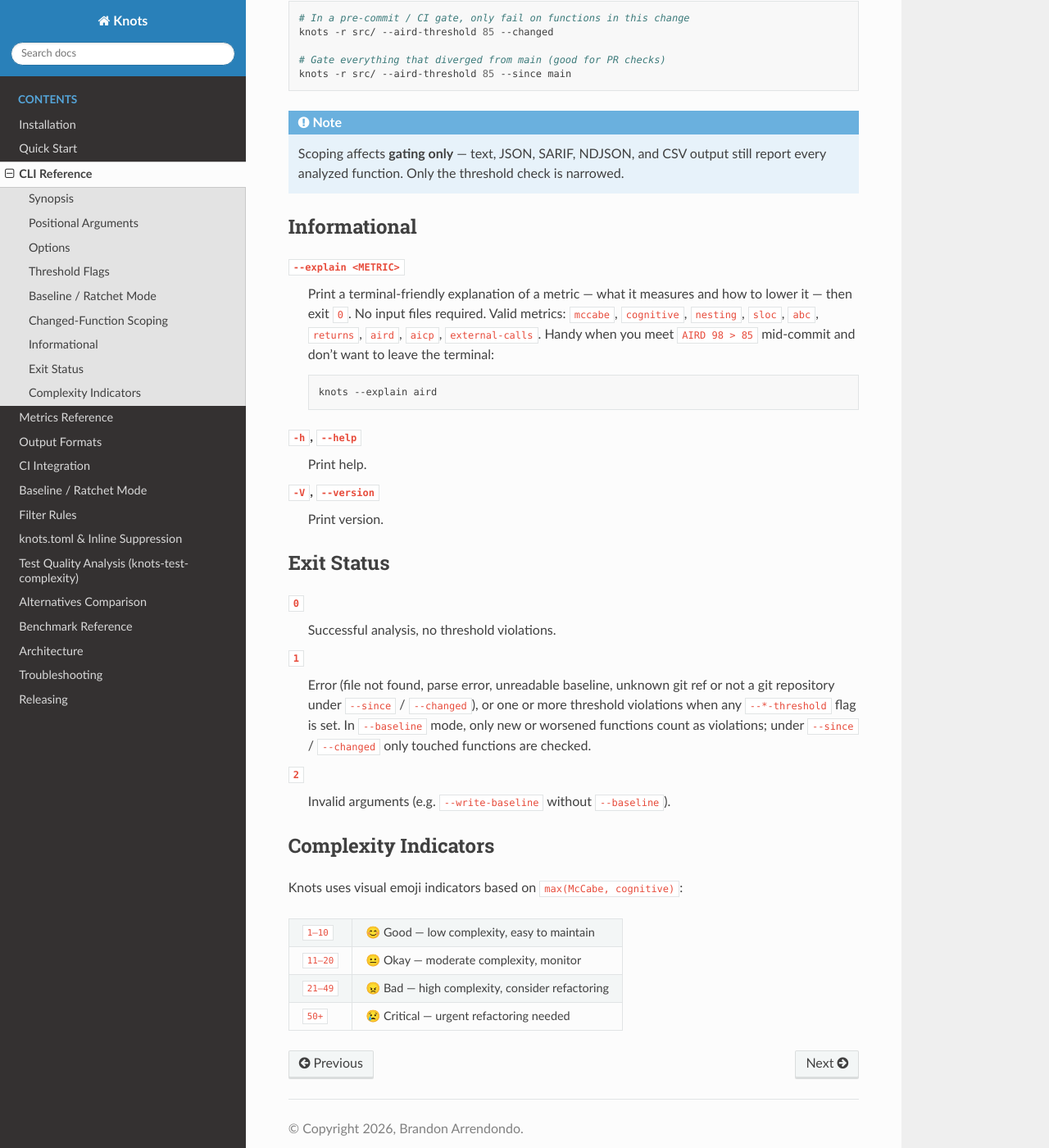
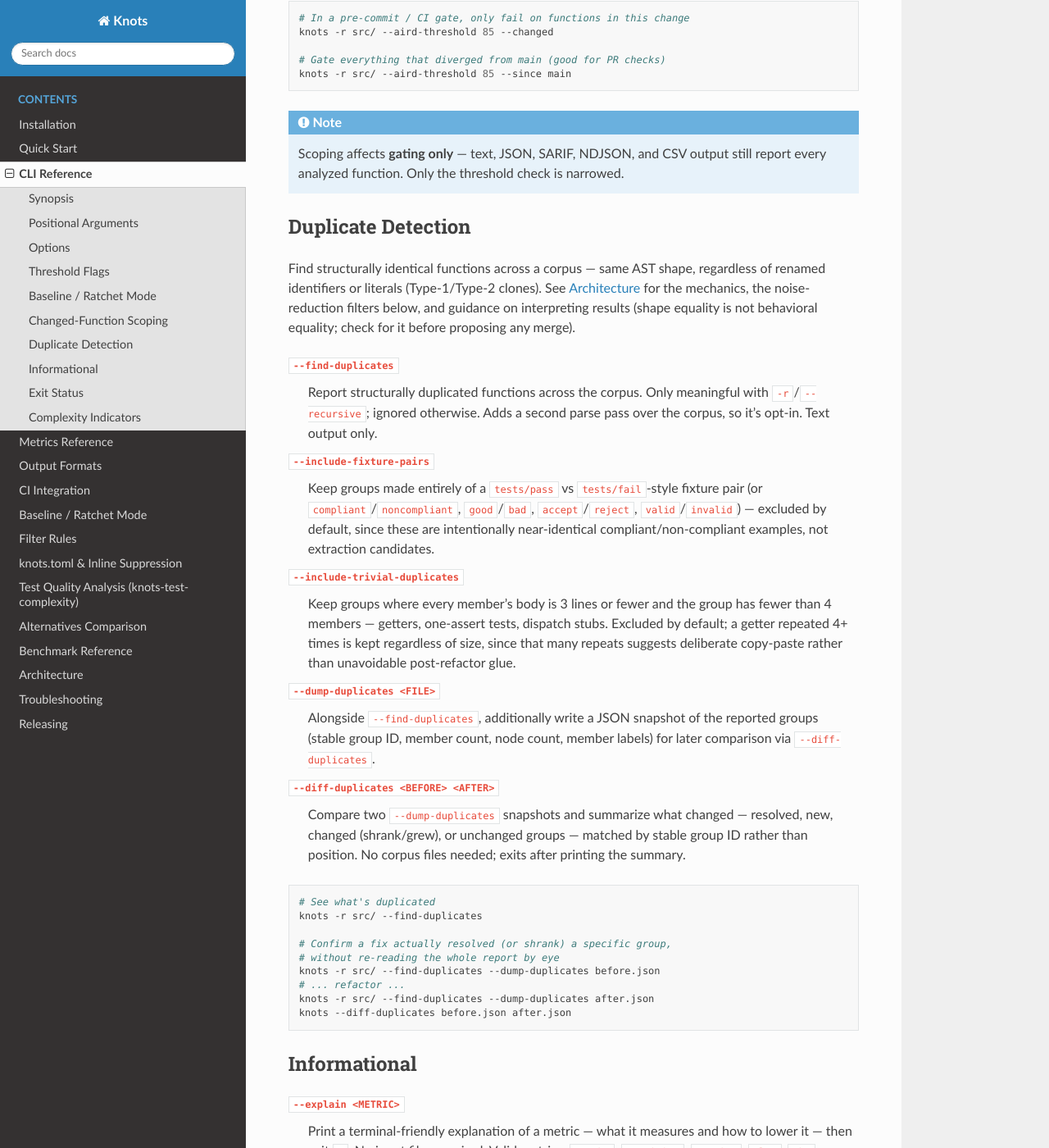
Before and after one commit to brandon-arrendondo/knots, a Sphinx documentation site: the page built from docs/cli-reference.rst, in a window 1280 px wide and 1400 px high, scrolled down 3413 px. Shown: the whole window at 82% size. Built offline with Sphinx 7.4.7 and the Read the Docs theme 3.1.0, drawn with Linux system fonts in a browser that asks for light colours.

Commit message:
docs: add --find-duplicates and friends to the CLI reference
docs/cli-reference.rst is the canonical flag-by-flag reference, but the
entire --find-duplicates family (base flag, --include-fixture-pairs,
--include-trivial-duplicates, --dump-duplicates, --diff-duplicates) was
only documented in architecture.rst (a design-rationale doc) and the
README's --help dump. An agent looking up "how do I do duplicate
detection with knots" via the reference doc would have found nothing.

Co-Authored-By: Claude Sonnet 5 <noreply@anthropic.com>

```diff
--- a/docs/cli-reference.rst
+++ b/docs/cli-reference.rst
@@ -178,6 +178,57 @@ functions, and among those, only fail on new or worsened ones.
    Scoping affects **gating only** — text, JSON, SARIF, NDJSON, and CSV output
    still report every analyzed function. Only the threshold check is narrowed.
 
+Duplicate Detection
+-------------------
+
+Find structurally identical functions across a corpus — same AST shape,
+regardless of renamed identifiers or literals (Type-1/Type-2 clones). See
+:doc:`architecture` for the mechanics, the noise-reduction filters below,
+and guidance on interpreting results (shape equality is not behavioral
+equality; check for it before proposing any merge).
+
+``--find-duplicates``
+    Report structurally duplicated functions across the corpus. Only
+    meaningful with ``-r``/``--recursive``; ignored otherwise. Adds a second
+    parse pass over the corpus, so it's opt-in. Text output only.
+
+``--include-fixture-pairs``
+    Keep groups made entirely of a ``tests/pass`` vs ``tests/fail``-style
+    fixture pair (or ``compliant``/``noncompliant``, ``good``/``bad``,
+    ``accept``/``reject``, ``valid``/``invalid``) — excluded by default, since
+    these are intentionally near-identical compliant/non-compliant examples,
+    not extraction candidates.
+
+``--include-trivial-duplicates``
+    Keep groups where every member's body is 3 lines or fewer and the group
+    has fewer than 4 members — getters, one-assert tests, dispatch stubs.
+    Excluded by default; a getter repeated 4+ times is kept regardless of
+    size, since that many repeats suggests deliberate copy-paste rather than
+    unavoidable post-refactor glue.
+
+``--dump-duplicates <FILE>``
+    Alongside ``--find-duplicates``, additionally write a JSON snapshot of
+    the reported groups (stable group ID, member count, node count, member
+    labels) for later comparison via ``--diff-duplicates``.
+
+``--diff-duplicates <BEFORE> <AFTER>``
+    Compare two ``--dump-duplicates`` snapshots and summarize what changed —
+    resolved, new, changed (shrank/grew), or unchanged groups — matched by
+    stable group ID rather than position. No corpus files needed; exits
+    after printing the summary.
+
+.. code-block:: bash
+
+    # See what's duplicated
+    knots -r src/ --find-duplicates
+
+    # Confirm a fix actually resolved (or shrank) a specific group,
+    # without re-reading the whole report by eye
+    knots -r src/ --find-duplicates --dump-duplicates before.json
+    # ... refactor ...
+    knots -r src/ --find-duplicates --dump-duplicates after.json
+    knots --diff-duplicates before.json after.json
+
 Informational
 -------------
 
```
